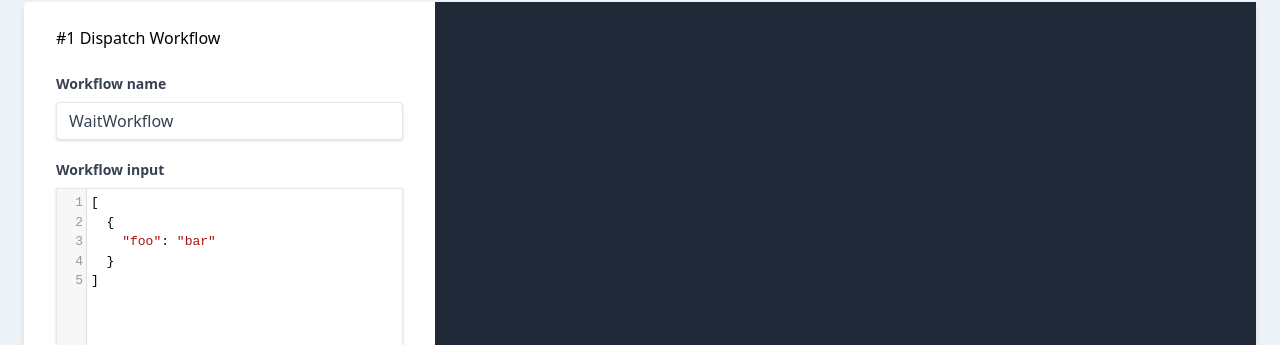
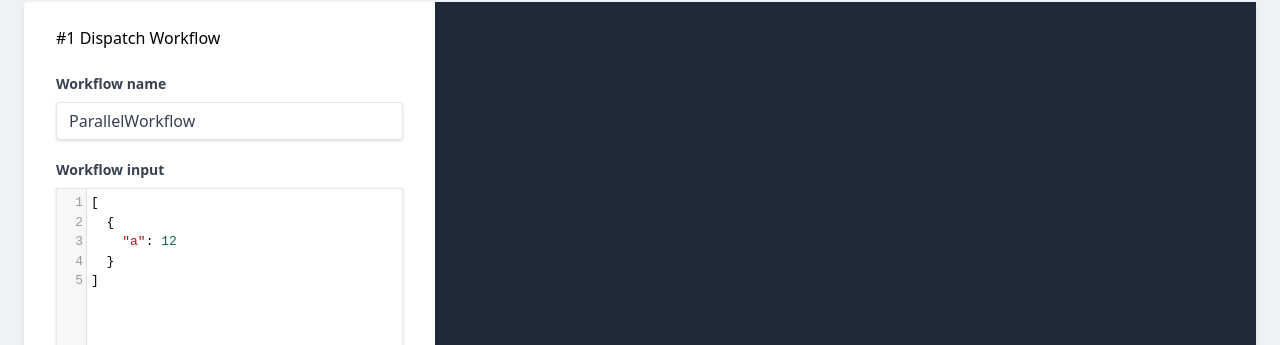
Before and after one commit to zenaton/examples-node, a Vue app: page / in a window 1280 px wide. Shown: the part 98-443 px from the top of the page. Built offline with nearby package versions, Linux system fonts and the light colour scheme.

Commit message:
use default parameter from config

```diff
--- a/components/DispatchForm.vue
+++ b/components/DispatchForm.vue
@@ -48,6 +48,8 @@ export default {
     SubmitButton
   },
   data() {
+    const input = workflows.find(w => w.name === default_workflow)['input'];
+
     return {
       errors: {
         name: null,
@@ -55,7 +57,7 @@ export default {
       },
       workflow: {
         name: default_workflow,
-        input: JSON.stringify([{ foo: "bar" }], null, 2)
+        input: JSON.stringify(input, null, 2)
       }
     };
   },
--- a/config.js
+++ b/config.js
@@ -1,9 +1,9 @@
 module.exports = {
   port: 4000,
-  default_workflow: 'WaitWorkflow',
+  default_workflow: "ParallelWorkflow",
   workflows: [
     { name: "SequentialWorkflow", input: [], event: [] },
-    { name: "ParallelWorkflow", input: [], event: [] },
+    { name: "ParallelWorkflow", input: [{ a: 12 }], event: [] },
     { name: "AsynchronousWorkflow", input: [], event: [] },
     { name: "WaitWorkflow", input: [], event: [] },
     { name: "EventWorkflow", input: [], event: [] },
```
